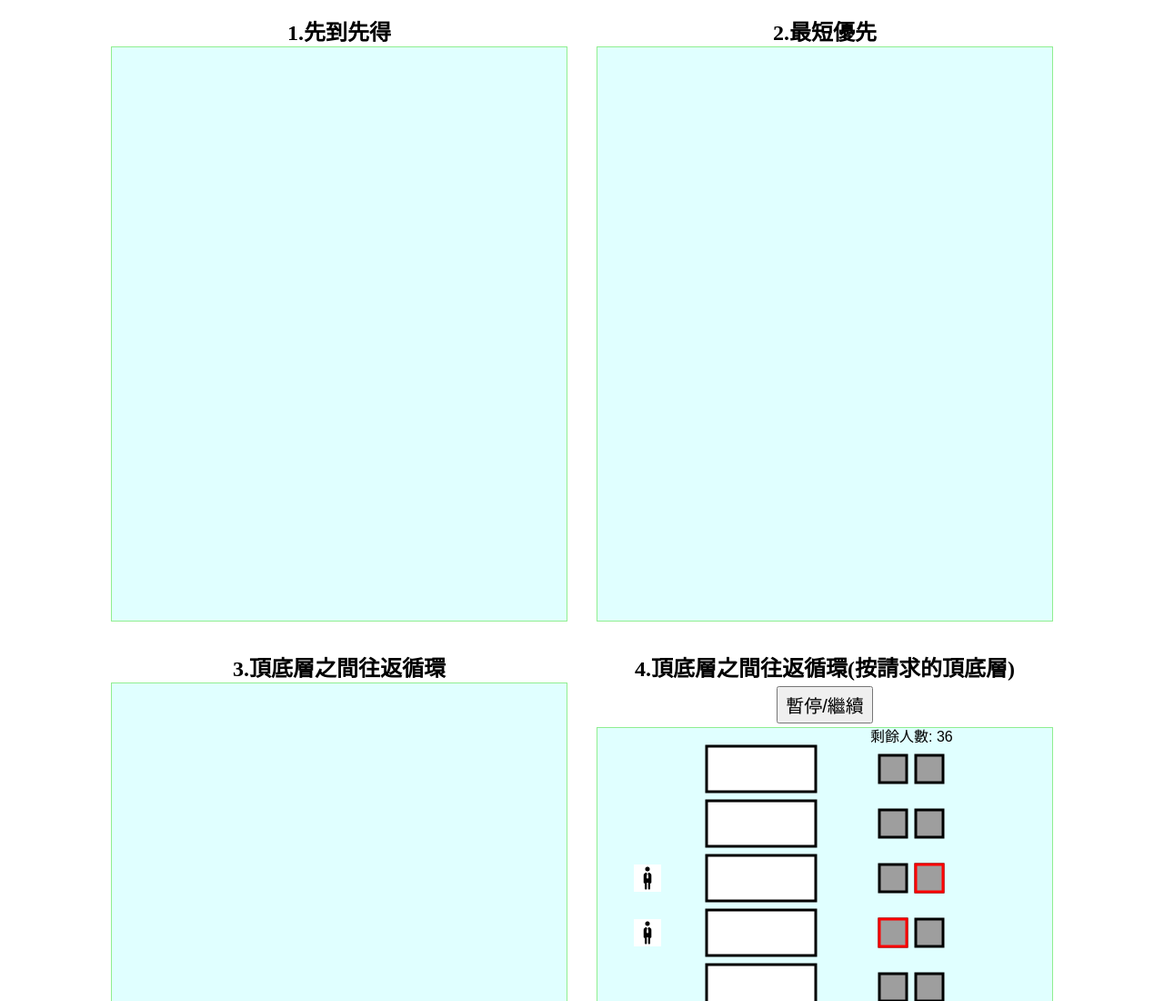
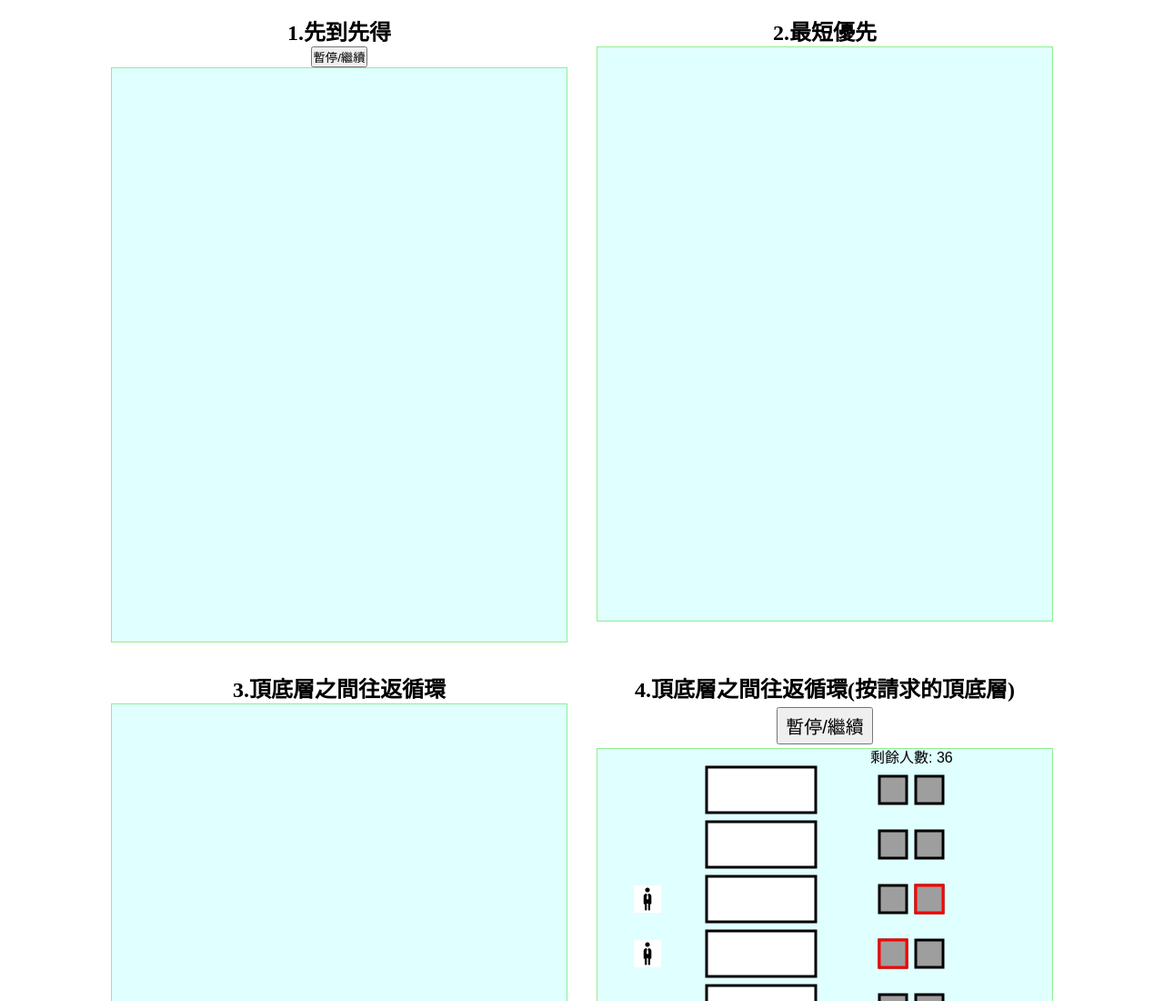
Before and after one commit to WenYuanTing/FourDifferentElevatorSystem, a plain HTML site: page index.html in a window 1280 px wide. Shown: the top 1100 px of the page at 91% size. Drawn offline with Linux system fonts and the light colour scheme.

Commit message:
add button & text branch

```diff
--- a/index.html
+++ b/index.html
@@ -11,6 +11,7 @@
       <div class="partAB">
         <div class="partA">
           <h2>1.先到先得</h2>
+          <button>暫停/繼續</button>
           <canvas class="myCanvas" width="500px" height="630px"> </canvas>
         </div>
 
```
